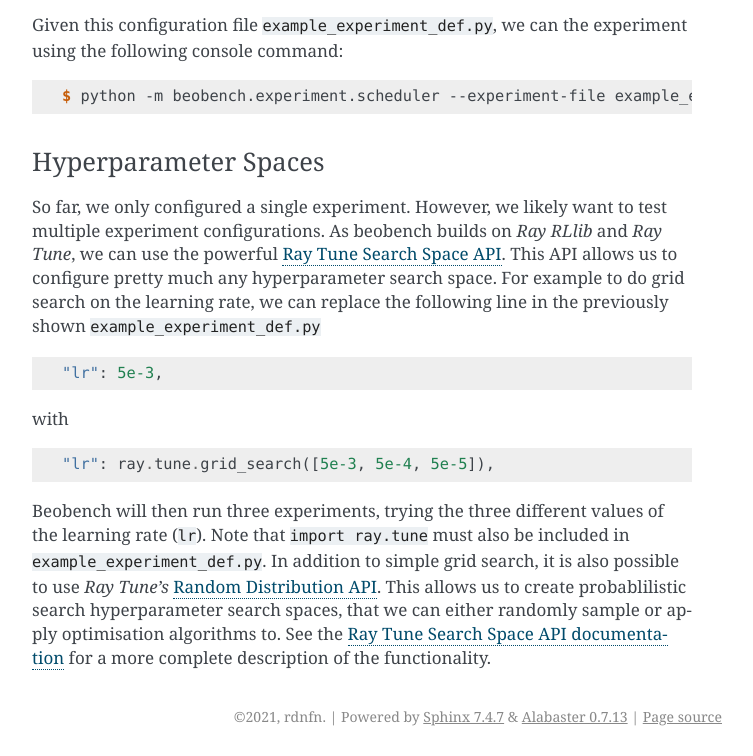
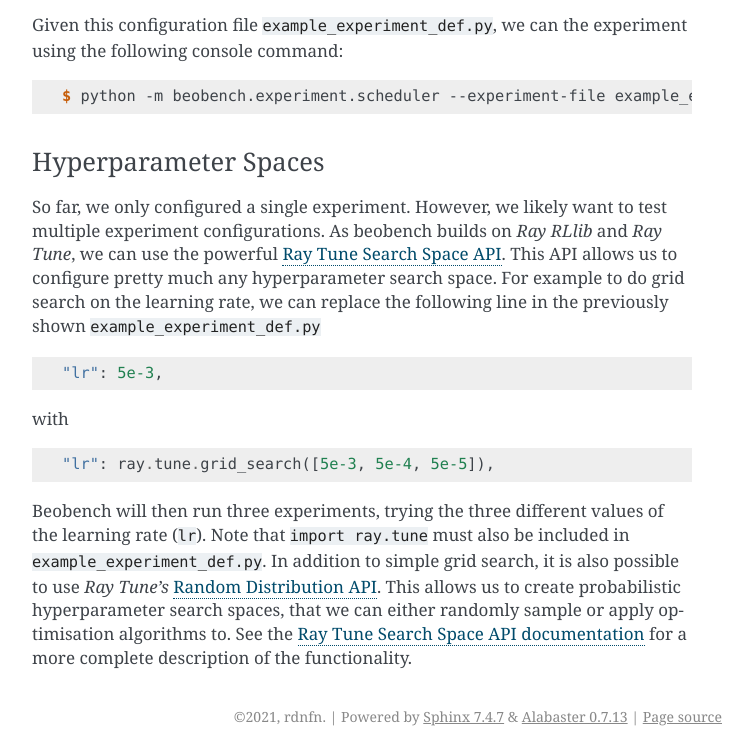
Before and after one commit to rdnfn/beobench, a Sphinx documentation site: the page built from docs/usage.rst, in a window 1280 px wide, cut to the strip 626-1382 px from the top of the page. Shown: the whole strip, without its empty margins (388-1141 px from the left). Built offline with Sphinx 7.4.7, drawn with Linux system fonts in a browser that asks for light colours; pages that are not in the unit, such as notebooks, are missing from menus.

Commit message:
docs: fix spelling

```diff
--- a/docs/usage.rst
+++ b/docs/usage.rst
@@ -47,4 +47,4 @@ with
 
     "lr": ray.tune.grid_search([5e-3, 5e-4, 5e-5]),
 
-Beobench will then run three experiments, trying the three different values of the learning rate (``lr``). Note that ``import ray.tune`` must also be included in ``example_experiment_def.py``. In addition to simple grid search, it is also possible to use *Ray Tune's* `Random Distribution API <https://docs.ray.io/en/master/tune/api_docs/search_space.html#random-distributions-api>`_. This allows us to create probablilistic search hyperparameter search spaces, that we can either randomly sample or apply optimisation algorithms to. See the `Ray Tune Search Space API documentation <https://docs.ray.io/en/master/tune/api_docs/search_space.html>`_ for a more complete description of the functionality.
+Beobench will then run three experiments, trying the three different values of the learning rate (``lr``). Note that ``import ray.tune`` must also be included in ``example_experiment_def.py``. In addition to simple grid search, it is also possible to use *Ray Tune's* `Random Distribution API <https://docs.ray.io/en/master/tune/api_docs/search_space.html#random-distributions-api>`_. This allows us to create probabilistic hyperparameter search spaces, that we can either randomly sample or apply optimisation algorithms to. See the `Ray Tune Search Space API documentation <https://docs.ray.io/en/master/tune/api_docs/search_space.html>`_ for a more complete description of the functionality.
```
